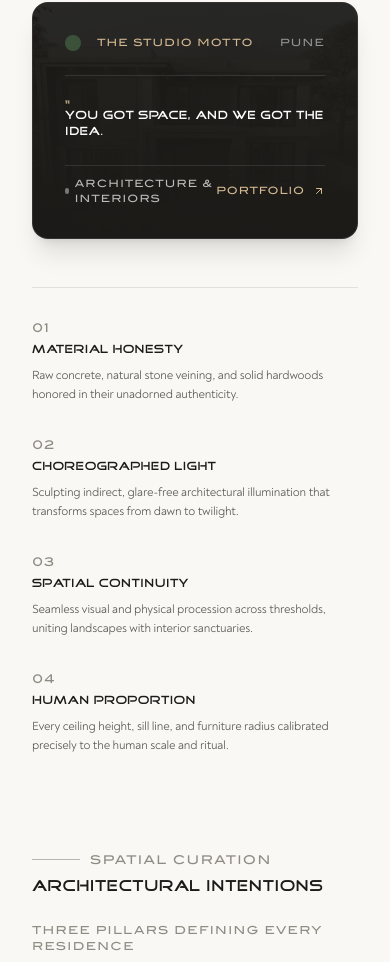
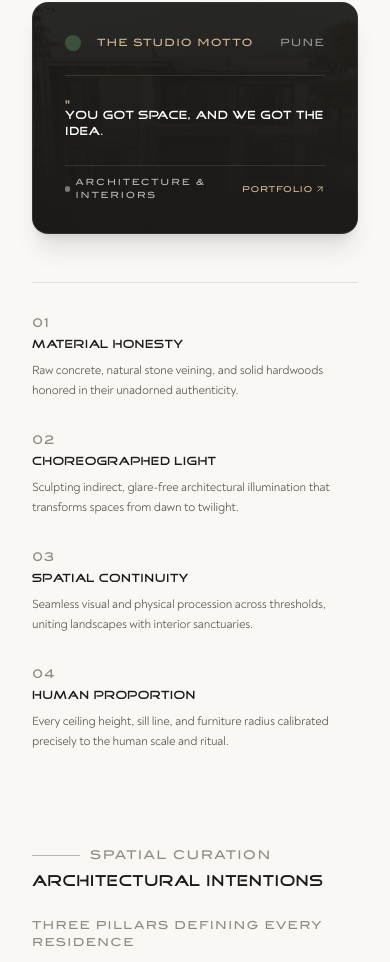
Before and after one commit to purva-de/antigravitytest, a React (Vite) app: page / in a window 390 px wide. Shown: the part 1233-2195 px from the top of the page. Built offline with nearby package versions, Linux system fonts and the light colour scheme; the HTML template or start-up script is replaced by a standard one.

Commit message:
Reduce text size of PORTFOLIO link on mobile in studio motto card

```diff
--- a/src/components/Introduction.jsx
+++ b/src/components/Introduction.jsx
@@ -99,17 +99,17 @@ export default function Introduction() {
             </div>
 
             {/* Bottom Bar: Discipline & Direct Link */}
-            <div className="relative z-10 pt-2.5 sm:pt-3 border-t border-white/10 flex items-center justify-between text-[10px] xs:text-[11px] font-mono tracking-wider">
+            <div className="relative z-10 pt-2.5 sm:pt-3 border-t border-white/10 flex items-center justify-between font-mono tracking-wider">
               <div className="flex items-center gap-1.5 sm:gap-2 text-white/70">
                 <span className="w-1.5 h-1.5 rounded-full bg-white/40" />
-                <span>ARCHITECTURE & INTERIORS</span>
+                <span className="text-[8.5px] xs:text-[9.5px] sm:text-[10.5px]">ARCHITECTURE & INTERIORS</span>
               </div>
               <a
                 href="#work"
-                className="text-[10px] uppercase tracking-widest text-[#D4B993] hover:text-white flex items-center gap-1 transition-colors group/link"
+                className="text-[8px] xs:text-[8.5px] sm:text-[10px] uppercase tracking-widest text-[#D4B993] hover:text-white flex items-center gap-0.5 sm:gap-1 transition-colors group/link shrink-0"
               >
                 <span>PORTFOLIO</span>
-                <ArrowUpRight size={12} className="group-hover/link:translate-x-0.5 group-hover/link:-translate-y-0.5 transition-transform" />
+                <ArrowUpRight className="w-2.5 h-2.5 sm:w-3 sm:h-3 group-hover/link:translate-x-0.5 group-hover/link:-translate-y-0.5 transition-transform" />
               </a>
             </div>
           </div>
```
